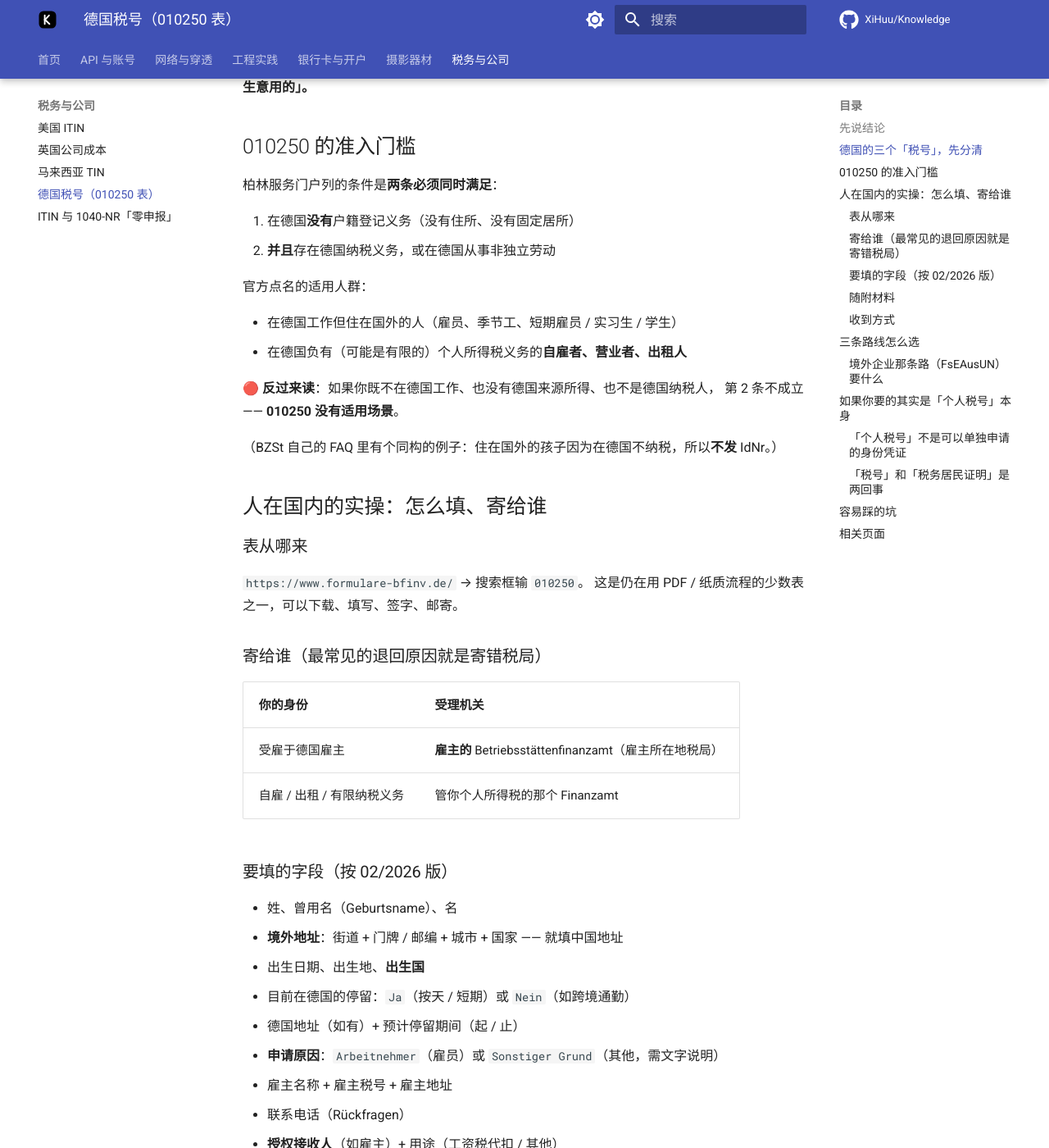
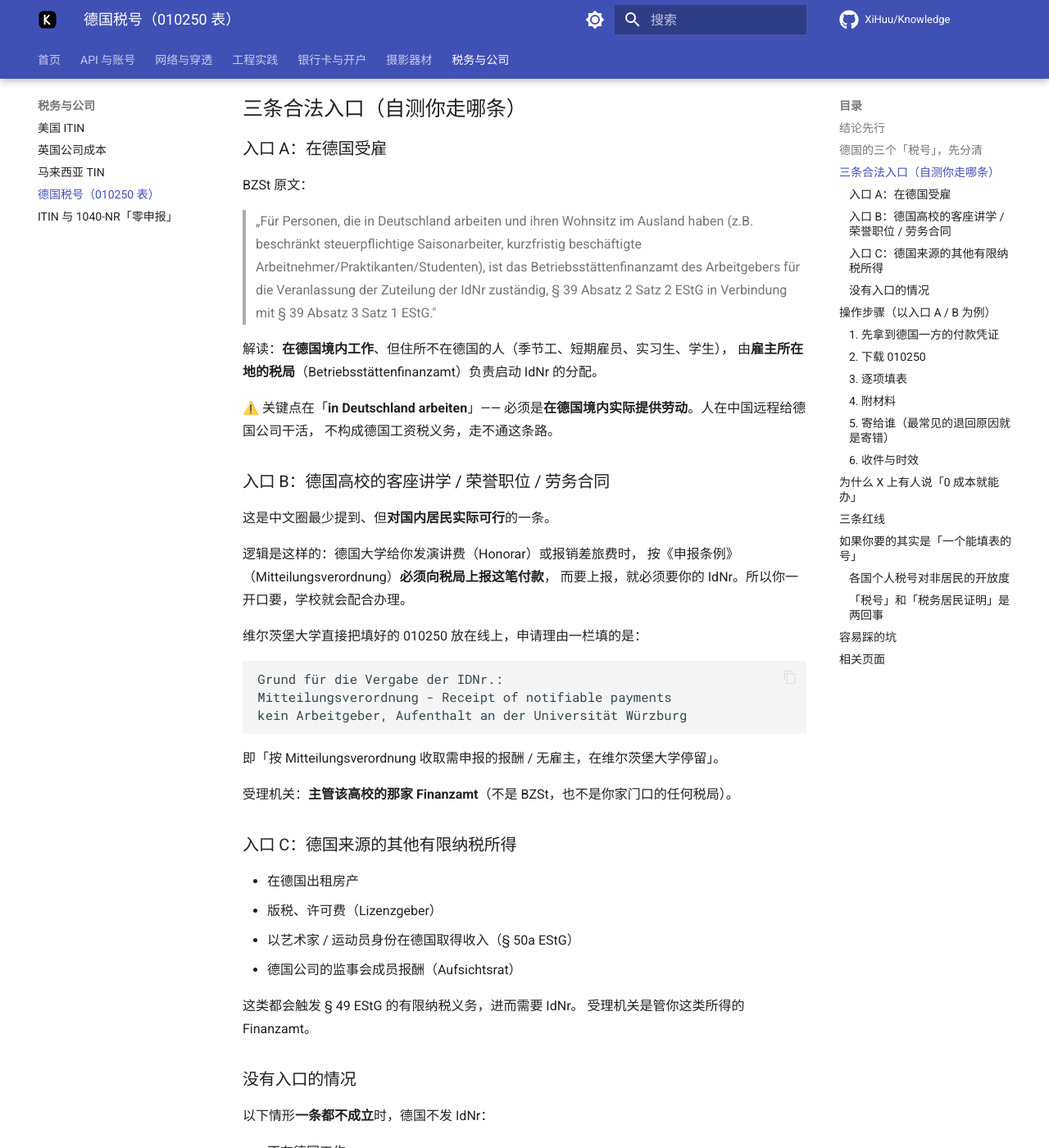
Before and after one commit to XiHuu/Knowledge, an MkDocs documentation site: the page built from docs/tax/germany-tax-id.md, in a window 1280 px wide and 1400 px high, scrolled down 1380 px. Shown: the whole window at 82% size. Built offline with MkDocs 1.6.1 and Material for MkDocs 9.7.7, drawn with Linux system fonts in a browser that asks for light colours; comment, search, counter and statistics services are not loaded; some of the changed text lies outside the part shown.

Commit message:
docs(tax): 重写德国 IdNr 页为可执行教程——官方口径、三条入口、010250 逐项填法

````diff
--- a/docs/tax/germany-tax-id.md
+++ b/docs/tax/germany-tax-id.md
@@ -1,161 +1,239 @@
-# 德国税号：010250 表到底是什么，人在国内能不能用
+# 德国个人税号（IdNr）：0 成本 DIY 到底能不能做
 
-来源：德国联邦财政部表单系统（`formulare-bfinv.de`，010250，Stand **02/2026**）、
-BZSt（联邦中央税务局）FAQ、柏林服务门户 / 科隆大学 / 萨克森 / 巴伐利亚财政局官方说明、
-BMF-Schreiben vom 16.07.2026（境外企业增值税登记新表样）。整理时间 2026-10。
+来源：BZSt（联邦中央税务局）IdNr 页面与 FAQ（2026-10 抓取）、
+柏林服务门户 `service.berlin.de` 第 329216 号服务（版本 2026-05-27）、
+联邦财政部表单系统 010250、维尔茨堡大学 / 康斯坦茨大学的 010250 实例。
+整理时间 2026-10。
 
-## 先说结论
+## 结论先行
 
-**010250 不是「德国税务登记表」，它是「为不在德国户籍登记的人核发个人税号（IdNr）」的申请表。**
-而且它有硬前提：**你必须和德国存在税务连接点**。人在国内、完全不在德国活动，这张表递上去会被退回。
+**「0 成本」是真的。**
+申请德国个人税号（IdNr）**不收任何费用**，010250 表免费下载、免费邮寄、税局免费回信。
+没有任何"工本费""加急费"。
 
-> 中文圈里常把"德国税务登记表"和 010250 混称，其实完全不是一张表 ——
-> 那张企业用的叫 *Fragebogen zur steuerlichen Erfassung*，编号 034250，而且必须走 ELSTER 电子提交。
+**「人人可 DIY」是假的。**
+IdNr 不是一张可以主动申请的证，它是**纳税义务的副产品**。
+德国官方只对两类人发：在德国有应税活动但不住在德国的人，以及在德国住但无固定住所的人。
+
+> 柏林的官方表述（原文）：
+> „Nicht meldepflichtige Personen erhalten für Zwecke der Einkommensbesteuerung auf Antrag eine
+> Identifikationsnummer vom Finanzamt."
+> —— 非登记人员是**为所得税目的**申请 IdNr 的。
+>
+> 适用人群只有两类：
+> „in Deutschland tätige Personen mit Wohnsitz im Ausland"（在德国活动、住所在境外）
+> 或 „im Inland lebende Personen ohne ständigen Wohnsitz"（在德国无常住所，如无家可归者）。
+
+一句话：**你手上得先有一个德国付款方，税局才会给你编号。**
+没有付款方，就没有这条流程。
 
 ## 德国的三个「税号」，先分清
 
-| 号码 | 德文 | 谁发 | 形态 | 用途 | 怎么拿到 |
-| --- | --- | --- | --- | --- | --- |
-| **个人税号** | Steuerliche Identifikationsnummer（IdNr / Steuer-ID） | BZSt（有德国户籍者自动发放）／ 当地 Finanzamt（非登记人员） | **11 位纯数字，终身不变** | 个人所得税、雇主代扣（ELStAM）、报税身份标识 | ①在德落户 → 自动寄到户籍地址 ②交德国个税申报 → 税务局随申报分配 ③**提交 010250** |
-| **税号** | Steuernummer | 当地 Finanzamt | 10–13 位，通常带 `/` | 企业开票、VAT 申报 | Fragebogen zur steuerlichen Erfassung（**必须 ELSTER**，§ 138 Abs. 1b AO） |
-| **增值税号** | Umsatzsteuer-Identifikationsnummer（USt-IdNr） | BZSt | `DE` + 9 位 | 欧盟内 B2B 跨境交易免税 | 完成增值税登记、税务局把数据转给 BZSt 后才能发 |
+| 号码 | 德文 | 谁发 | 形态 | 怎么拿到 |
+| --- | --- | --- | --- | --- |
+| **个人税号** | Steuerliche Identifikationsnummer（IdNr / Steuer-ID） | BZSt（有户籍者自动发）／ Finanzamt（非登记人员） | 11 位纯数字，终身不变 | ①在德落户 → 自动寄到 ②报德国个税 → 随申报分配 ③**交 010250** |
+| **税号** | Steuernummer | 当地 Finanzamt | 10–13 位，通常带 `/` | Fragebogen zur steuerlichen Erfassung（**必须 ELSTER**） |
+| **增值税号** | USt-IdNr | BZSt | `DE` + 9 位 | 完成增值税登记后由税局转给 BZSt |
 
-一句话记住：**IdNr 是「人」的，Steuernummer 是「税局给你的档案号」，USt-IdNr 是「欧盟内做生意用的」。**
+**IdNr 是「人」的，Steuernummer 是「税局给你建的档案号」，USt-IdNr 是「欧盟内做生意用的」。**
+三者不能互换，别拿 Steuernummer 当身份证号填。
 
-## 010250 的准入门槛
+## 三条合法入口（自测你走哪条）
 
-柏林服务门户列的条件是**两条必须同时满足**：
+### 入口 A：在德国受雇
 
-1. 在德国**没有**户籍登记义务（没有住所、没有固定居所）
-2. **并且**存在德国纳税义务，或在德国从事非独立劳动
+BZSt 原文：
 
-官方点名的适用人群：
+> „Für Personen, die in Deutschland arbeiten und ihren Wohnsitz im Ausland haben
+> (z.B. beschränkt steuerpflichtige Saisonarbeiter, kurzfristig beschäftigte
+> Arbeitnehmer/Praktikanten/Studenten), ist das Betriebsstättenfinanzamt des Arbeitgebers
+> für die Veranlassung der Zuteilung der IdNr zuständig,
+> § 39 Absatz 2 Satz 2 EStG in Verbindung mit § 39 Absatz 3 Satz 1 EStG."
 
-- 在德国工作但住在国外的人（雇员、季节工、短期雇员 / 实习生 / 学生）
-- 在德国负有（可能是有限的）个人所得税义务的**自雇者、营业者、出租人**
+解读：**在德国境内工作**、但住所不在德国的人（季节工、短期雇员、实习生、学生），
+由**雇主所在地的税局**（Betriebsstättenfinanzamt）负责启动 IdNr 的分配。
 
-🔴 **反过来读**：如果你既不在德国工作、也没有德国来源所得、也不是德国纳税人，
-第 2 条不成立 —— **010250 没有适用场景**。
+⚠️ 关键点在「**in Deutschland arbeiten**」——
+必须是**在德国境内实际提供劳动**。人在中国远程给德国公司干活，
+不构成德国工资税义务，走不通这条路。
 
-（BZSt 自己的 FAQ 里有个同构的例子：住在国外的孩子因为在德国不纳税，所以**不发** IdNr。）
+### 入口 B：德国高校的客座讲学 / 荣誉职位 / 劳务合同
 
-## 人在国内的实操：怎么填、寄给谁
+这是中文圈最少提到、但**对国内居民实际可行**的一条。
 
-### 表从哪来
+逻辑是这样的：德国大学给你发演讲费（Honorar）或报销差旅费时，
+按《申报条例》（Mitteilungsverordnung）**必须向税局上报这笔付款**，
+而要上报，就必须要你的 IdNr。所以你一开口要，学校就会配合办理。
 
-`https://www.formulare-bfinv.de/` → 搜索框输 `010250`。
-这是仍在用 PDF / 纸质流程的少数表之一，可以下载、填写、签字、邮寄。
+维尔茨堡大学直接把填好的 010250 放在线上，申请理由一栏填的是：
 
-### 寄给谁（最常见的退回原因就是寄错税局）
+```
+Grund für die Vergabe der IDNr.:
+Mitteilungsverordnung - Receipt of notifiable payments
+kein Arbeitgeber, Aufenthalt an der Universität Würzburg
+```
 
-| 你的身份 | 受理机关 |
+即「按 Mitteilungsverordnung 收取需申报的报酬 / 无雇主，在维尔茨堡大学停留」。
+
+受理机关：**主管该高校的那家 Finanzamt**（不是 BZSt，也不是你家门口的任何税局）。
+
+### 入口 C：德国来源的其他有限纳税所得
+
+- 在德国出租房产
+- 版税、许可费（Lizenzgeber）
+- 以艺术家 / 运动员身份在德国取得收入（§ 50a EStG）
+- 德国公司的监事会成员报酬（Aufsichtsrat）
+
+这类都会触发 § 49 EStG 的有限纳税义务，进而需要 IdNr。
+受理机关是管你这类所得的 Finanzamt。
+
+### 没有入口的情况
+
+以下情形**一条都不成立**时，德国不发 IdNr：
+
+- 不在德国工作
+- 没有德国来源收入
+- 不是德国纳税人
+- 不是 § 1 Abs. 2 EStG 的特殊人群（驻外使领馆人员、联邦国防军、德国机构派驻海外人员）
+
+BZSt 自己给过一个同构的例子：住在国外的孩子因为**在德国不纳税**，
+所以「**不发** IdNr」——「Kinder, die im Ausland leben, sind grundsätzlich in
+Deutschland nicht steuerpflichtig. In diesem Fall wird daher keine
+Identifikationsnummer (IdNr) zugeteilt.」
+
+成年人同理。
+
+## 操作步骤（以入口 A / B 为例）
+
+### 1. 先拿到德国一方的付款凭证
+
+不是"先申请税号再找工作"，顺序是反的：
+
+- 入口 A：雇佣合同 / 工作合同
+- 入口 B：邀请函、讲学合同、Honorarvereinbarung
+- 入口 C：租赁合同 / 许可协议
+
+**没有这一纸，后面全部白做。** 税局第一个问题就是"你凭什么要这个号"。
+
+### 2. 下载 010250
+
+`https://www.formulare-bfinv.de/` → 搜索 `010250`。
+
+表名：*Antrag auf Vergabe einer steuerlichen Identifikationsnummer für
+nicht meldepflichtige Personen durch das Finanzamt*
+（非登记人员个人税号申请表 · 由税局核发）
+
+这是少数仍然可以**纸质办理**的表。
+
+### 3. 逐项填表
+
+| 字段 | 怎么填 |
 | --- | --- |
-| 受雇于德国雇主 | **雇主的** Betriebsstättenfinanzamt（雇主所在地税局） |
-| 自雇 / 出租 / 有限纳税义务 | 管你个人所得税的那个 Finanzamt |
+| Familienname / Geburtsname | 姓 / 曾用姓（没有就留空） |
+| Vorname | 名 |
+| Anschrift im Ausland | 中国地址，街道门牌 + 邮编 + 城市 + 国家 |
+| Geburtsdatum / Geburtsort | 出生日期 / 出生地 |
+| Geburtsstaat | 出生国 |
+| Anschrift in Deutschland | 若有德国地址就填，没有留空 |
+| Voraussichtliche Aufenthaltsdauer | 预计在德停留时长（入口 B 填讲学期间） |
+| **Grund für die Vergabe der IDNr.** | 见下 |
+| Arbeitgeber（名称 / 税号 / 地址） | 入口 A 必填；入口 B 填 `kein Arbeitgeber` |
+| Rückfragen（联系电话） | 建议填，税局常打电话核对 |
+| Ort, Datum, Unterschrift | 地点、日期、**本人手签** |
 
-### 要填的字段（按 02/2026 版）
+**申请理由那一栏是整张表的重点**，三种写法：
 
-- 姓、曾用名（Geburtsname）、名
-- **境外地址**：街道 + 门牌 / 邮编 + 城市 + 国家 —— 就填中国地址
-- 出生日期、出生地、**出生国**
-- 目前在德国的停留：`Ja`（按天 / 短期）或 `Nein`（如跨境通勤）
-- 德国地址（如有）+ 预计停留期间（起 / 止）
-- **申请原因**：`Arbeitnehmer`（雇员）或 `Sonstiger Grund`（其他，需文字说明）
-- 雇主名称 + 雇主税号 + 雇主地址
-- 联系电话（Rückfragen）
-- **授权接收人**（如雇主）+ 用途（工资税代扣 / 其他）
-- 地点、日期、**本人签字**
+- `Arbeitnehmer`（雇员）—— 入口 A
+- `Mitteilungsverordnung – Erhalt meldepflichtiger Zahlungen`（按申报条例收取需申报报酬）—— 入口 B
+- `Sonstiger Grund` + 一句德语说明 —— 入口 C，例如 `Einkünfte aus Vermietung in Deutschland`
 
-### 随附材料
+### 4. 附材料
 
-**护照或身份证复印件**（官方写的是 Kopie，不要求公证）。
+- **护照信息页复印件**（官方只要求 Kopie，不要求公证）
+- 入口 A：雇佣合同
+- 入口 B：邀请函 / 讲学合同
+- 入口 C：租赁合同 / 许可协议
 
-### 收到方式
+### 5. 寄给谁（最常见的退回原因就是寄错）
 
-IdNr 会**邮寄到你填的境外地址**；也可以在表里指定由某个人（例如雇主）代收。
-**不收费**。
+| 你的情况 | 受理机关 |
+| --- | --- |
+| 受雇于德国雇主 | **雇主所在地**的 Betriebsstättenfinanzamt |
+| 德国高校讲学 / 荣誉职位 | 主管**该高校**的 Finanzamt |
+| 房租 / 版税 / § 50a 所得 | 管你这类所得的 Finanzamt |
+| 不确定 | 打 BZSt 热线 +49 228 406-1240 问，或让德方付款单位告诉你 |
 
-## 三条路线怎么选
+### 6. 收件与时效
 
-| 你的情况 | 该用哪张表 |
-| --- | --- |
-| 在德国受雇或有有限纳税义务，人住在国内 | **010250** |
-| 只是要提交德国个税申报 | **不用单独申请**，申报过程中税务局会给 IdNr |
-| 境外公司（在德国无固定营业场所）要在德国做应税业务、要 USt-IdNr | **Fragebogen zur umsatzsteuerlichen Erfassung von im Ausland ansässigen Unternehmern（FsEAusUN）** —— 可用纸质，有德 / 英 / 法三语 |
-| 在德国设立了公司 / 有固定营业场所 | Fragebogen zur steuerlichen Erfassung（034250），**必须 ELSTER 电子提交** |
-| 完全没有任何德国连接点，只想「挂个德国税号」 | **走不通**。德国不发无连接点的 IdNr |
+- IdNr 以**平信**寄到你填的境外地址（中国地址就写中国）
+- **不收费**
+- 实务上 3 周到 3 个月不等；德国税局办事用德语，回复也是德语
+- 收不到可让德方单位代收（表里有"授权接收人"一栏）
 
-### 境外企业那条路（FsEAusUN）要什么
+## 为什么 X 上有人说「0 成本就能办」
 
-- BMF-Schreiben **2026-07-16** 发布新版 Vordruckmuster，**自 2026 纳税年度起适用**，
-  德 / 英 / 法三个语种等效
-- 以波恩税局对第三国企业的清单为例，常要：
+因为他们手里**已经有了那个付款方**。
 
-  1. FsEAusUN 表单本体
-  2. **税收居民证明**（Ansässigkeitsbescheinigung）——
-     中国这边对应《**中国税收居民身份证明**》，向主管税务机关申请
-  3. 公司成立文件（章程 / 注册证书之类）
-  4. 法定代表人护照复印件
-  5. 相应附页
-  6. 同意与税局邮件沟通的声明
-  7. 填表指南（Ausfüllhilfe）
+最典型的是德国大学的客座讲学：学校本身有申报义务，
+流程是学校推着走的，申请人只需要签一张表、寄一封国际信。
+邮费几欧，除此之外零成本。
 
-- 🔴 **附页别漏**：附页按业务形态分 ——
-  `Körperschaften und Gesellschaften`（法人 / 合伙）、`Einrichtungen`（机构）、
-  **`Handel mit Waren über das Internet`（通过互联网销售货物）**、`Personenbeförderung`（客运）、
-  `Anteilseigner`（股东）。**只在网上卖货的境外企业要额外填网络销售那一张。**
+把这个场景抽掉，剩下的就只有一句空话。
+**免费的前提是"你已经够格"，而不是"你申请了就够格"。**
 
-## 如果你要的其实是「个人税号」本身
+## 三条红线
 
-先把最省事的一句话说清楚：**你已经有中国的税号了 —— 就是你的身份证号。**
+1. **伪造德国住址** —— 德国户籍登记（Anmeldung）要房东确认（Wohnungsgeberbestätigung），
+   造假属 Meldebetrug，且税局与户籍机关数据互通。
+2. **伪造雇佣 / 讲学关系** —— 税局会向雇主核实，Urkundenfälschung（文书伪造）是刑事罪。
+3. **买号** —— IdNr 与个人终身绑定、全国唯一（§ 139a Abs. 1 AO）。
+   买到的一定是别人的号，属于身份冒用，后果比没有号严重得多。
 
-- 国家税务总局《关于自然人纳税人识别号有关事项的公告》：
-  「有中国公民身份号码的，以其**中国公民身份号码**作为纳税人识别号」
-- 银行的 CRS 表格脚注也是这么写的。恒生（中国）《个人税收居民身份声明》原文：
-  「如客户国籍为中国，且为中国税收居民，则纳税人识别号码为**中国居民身份证号码**」
-- 汇丰的说明里同样把「身份证号码」列为 TIN 的「功能等价物」
+## 如果你要的其实是「一个能填表的号」
 
-所以境外银行 / 券商 / W-8BEN / CRS 自证表里问 **TIN / 纳税人识别号**，
-中国税收居民个人填 **18 位身份证号**就行，**不需要**一个境外税号。
+**你已经有中国的税号了 —— 就是你的身份证号。**
 
-### 「个人税号」不是可以单独申请的身份凭证
+- 《关于自然人纳税人识别号有关事项的公告》：
+  「有中国公民身份号码的，以其中国公民身份号码作为纳税人识别号」
+- 银行 CRS 表格脚注同样如此：中国税收居民个人的 TIN 就是 18 位身份证号
 
-全世界的个人税号遵循同一条逻辑：**它是纳税义务的副产品，不是身份证件。**
+所以境外银行 / 券商 / W-8BEN / CRS 自证表问 TIN 时，填身份证号即可，
+**不需要**一个境外税号。
 
-| 国家 / 地区 | 个人税号 | 非居民个人能不能拿 | 前提 |
+### 各国个人税号对非居民的开放度
+
+| 国家 | 个人税号 | 非居民能不能拿 | 前提 |
 | --- | --- | --- | --- |
-| 中国 | 身份证号（18 位） | — | **你已经有** |
-| 美国 | ITIN（9 位） | ✅ 相对可行 | 必须有**美国联邦纳税目的**（美国来源收入 / 需报税）。IRS 明文：不会仅因开户、做电商或创业而签发 |
-| 英国 | UTR（10 位） | ⚠️ 有条件 | 必须登记 Self Assessment（如在英出租房产 → SA1 + NRL1）。无 NI 号也能办，但只能纸递，海外邮寄约 3 周起 |
-| 德国 | IdNr（11 位） | ❌ 基本不行 | 必须有德国纳税义务，或在德受雇 |
+| 中国 | 身份证号（18 位） | — | 你已经有 |
+| 美国 | ITIN（9 位） | ✅ 相对可行 | 必须有美国联邦纳税目的；IRS 明文：不会仅因开户、做电商或创业而签发 |
+| 英国 | UTR（10 位） | ⚠️ 有条件 | 必须登记 Self Assessment（如在英出租房产 → SA1 + NRL1） |
+| 德国 | IdNr（11 位） | ❌ 无连接点不行 | 在德工作，或有德国来源所得 |
 | 马来西亚 | TIN | ⚠️ 有条件 | 有马来西亚来源收入 |
-| 香港 | 无独立个人税号 | — | 只在报税表上才有编号 |
+| 香港 | 无独立个人税号 | — | 只在报税表上出现编号 |
 
-🔴 **反过来看**：凡是「交钱就能办境外个人税号」的广告，要么在卖别的东西
-（公司注册、地址挂靠、某个小国的居住身份），要么就是骗局 ——
-税号本身没有「代办」空间，它由纳税义务触发，不由申请动作触发。
+**凡是「交钱就能办境外个人税号」的广告，卖的都是别的东西**——
+公司注册、地址挂靠、某个小国的居留身份，或者干脆是骗局。
+税号由纳税义务触发，不由申请动作触发。
 
 ### 「税号」和「税务居民证明」是两回事
 
 | 你想要 | 实际该办什么 | 找谁 |
 | --- | --- | --- |
-| 一个号码用来填表 | 身份证号（已有） | 不用办 |
-| 证明「我是中国税收居民」 | 《**中国税收居民身份证明**》（免费） | 主管税务机关 |
-| 证明「我是某国税收居民」 | 该国出具的 Ansässigkeitsbescheinigung / Certificate of Residence | 该国税务机关 |
-| 在德国 / 欧盟做生意要开票 | 德国的 Steuernummer / USt-IdNr | 见上文 FsEAusUN 那条路 |
+| 一个号码填表 | 身份证号（已有） | 不用办 |
+| 证明「我是中国税收居民」 | 《中国税收居民身份证明》（免费） | 主管税务机关 |
+| 证明「我是某国税收居民」 | 该国出具的 Certificate of Residence | 该国税务机关 |
+| 在德国 / 欧盟做生意要开票 | 德国 Steuernummer / USt-IdNr | 见境外企业增值税登记 |
 
 ## 容易踩的坑
 
-- **010250 ≠ Fragebogen zur steuerlichen Erfassung**，填错表 = 白跑一趟
-- **别信「人在国内也能拿德国税号」的教程**：那些讲的几乎都是「在德受雇」或「在德有房租收入」，
-  把最重要的前提给省略了
-- **只有境内企业那套 100% 电子化**；010250 和 FsEAusUN 都还能纸递
-- 德国税局**办事用德语**（FsEAusUN 提供英法译文，但回复仍是德语）。
-  语言不通就附一份德语说明信，或委托 Steuerberater（税务顾问）
-- **IdNr 不是税务居民证明**。它只是内部识别号。
-  要证明「我是中国税务居民」，出的文件是中国税务机关的《中国税收居民身份证明》；
-  要证明外国企业的居民身份，出的是对方国家的 Ansässigkeitsbescheinigung
-- **IdNr 终身不变、不看地址**；Steuernummer 换辖区会变 —— 别拿 Steuernummer 当身份证号用
+- **010250 ≠ Fragebogen zur steuerlichen Erfassung（034250）**，填错表白跑
+- **入口 A 要求"在德国境内工作"**，远程给德国公司打工不算
+- **寄错税局是最常见的退回原因**：入口 A 寄雇主的税局，入口 B 寄管高校的税局
+- 德国税局**只用德语办事**；语言不通就附德语说明信，或委托 Steuerberater
+- **IdNr 不是税务居民证明**，它只是内部识别号
+- IdNr 终身不变、不看地址；Steuernummer 换辖区会变
+- 别信"人在国内也能拿德国税号"的教程 —— 那些讲的都是"在德受雇"或"在德有房租"，
+  把最重要的前提省略了
 
 ## 相关页面
 
````
Also changed, not shown: docs/index.md (+2 -2 lines).
